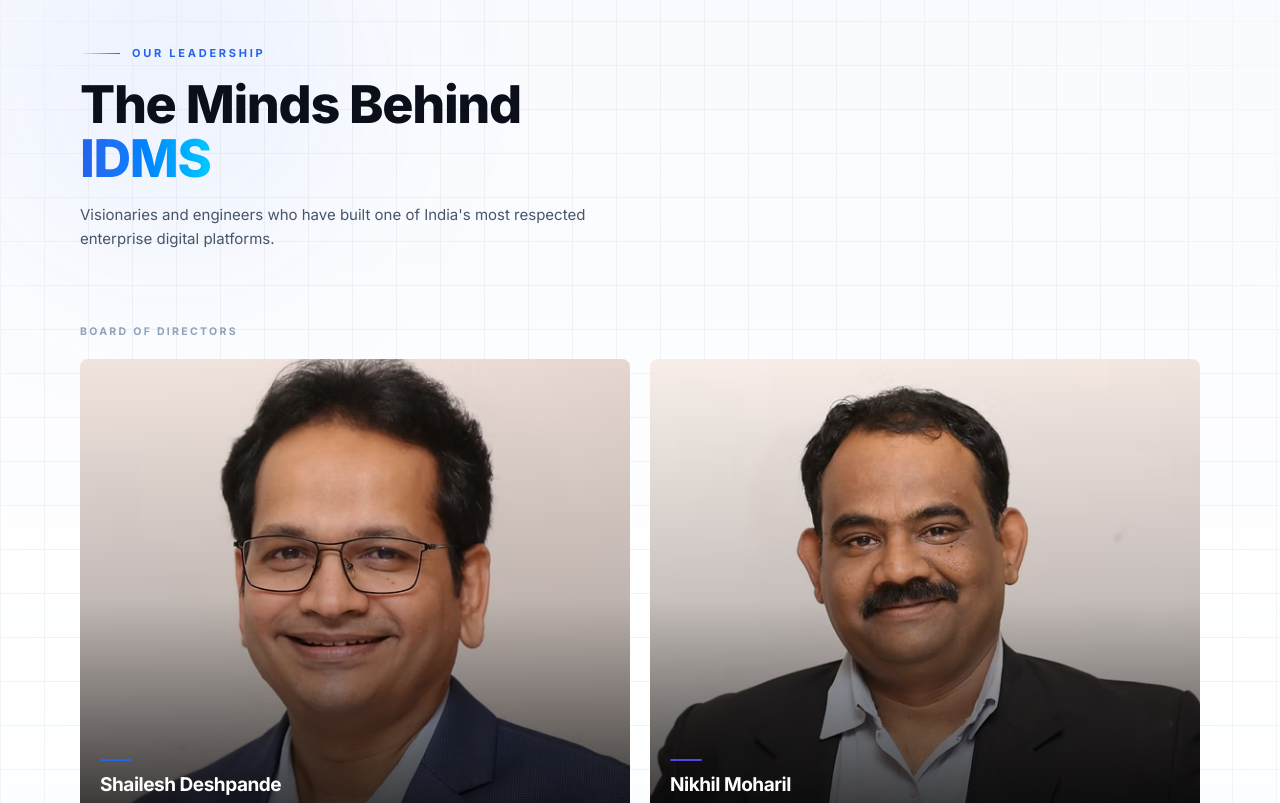
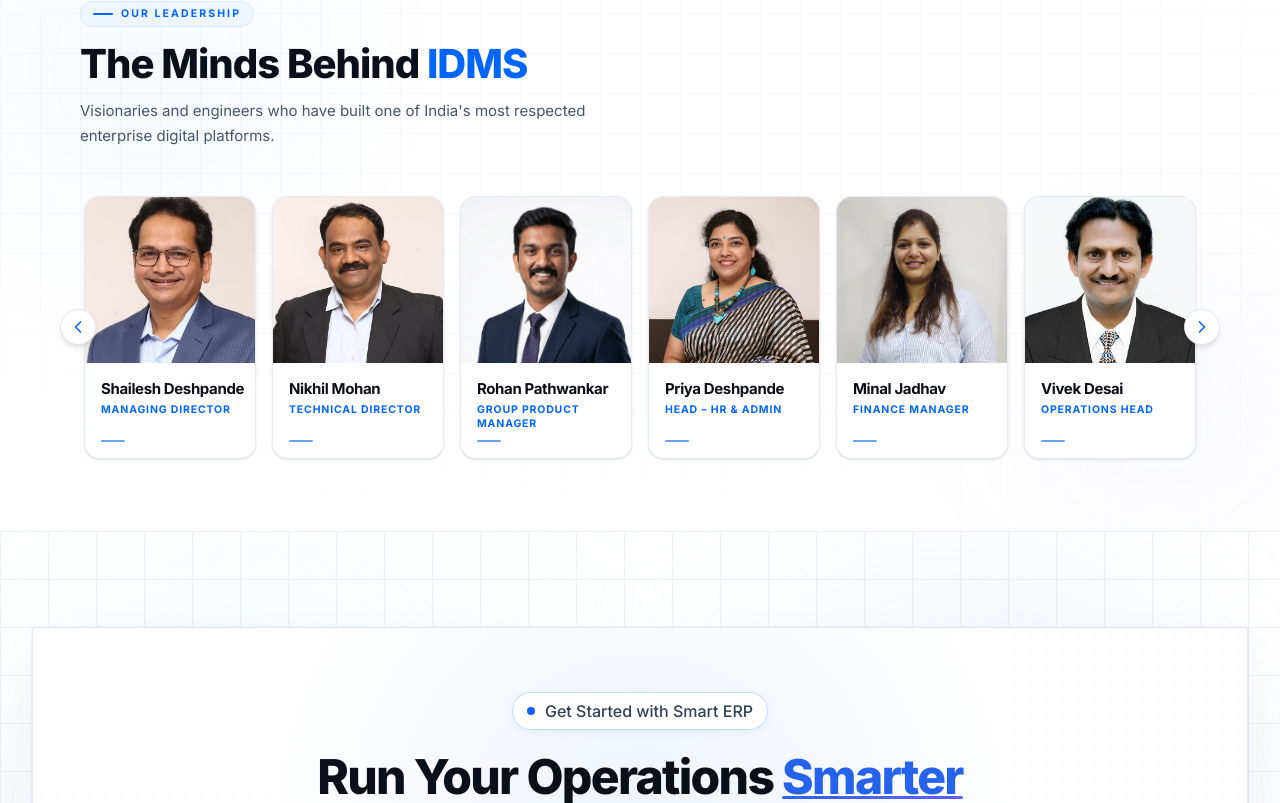
Before and after one commit to sarthakmohitesm/IDSMINFOTECH, a React (Vite) app: page /about in a window 1280 px wide. Shown: the part 5137-5940 px from the top of the page. Built offline with nearby package versions, Linux system fonts and the light colour scheme; no server answers.

Commit message:
make the leaders section

```diff
--- a/src/components/LeadershipSection3D.jsx
+++ b/src/components/LeadershipSection3D.jsx
@@ -6,6 +6,7 @@
   useTransform,
   useMotionValue,
 } from 'framer-motion';
+import { ChevronLeft, ChevronRight } from 'lucide-react';
 
 import pic1 from '../assets/pics/06_JPG.avif';
 import pic2 from '../assets/pics/07_JPG.avif';
@@ -14,57 +15,54 @@
 import payalImage from '../assets/pics/Payal Mam.jpeg';
 import nileshSarafImage from '../assets/pics/Nilesh_Saraf sir.jpg';
 
-const DIRECTORS = [
+const LEADERS = [
   {
     name: 'Shailesh Deshpande',
-    role: 'Managing Director',
+    role: 'MANAGING DIRECTOR',
     image: pic2,
-    accentColor: '#2563EB',
+    accentColor: '#0066FF',
   },
   {
-    name: 'Nikhil Moharil',
-    role: 'Technical Director',
+    name: 'Nikhil Mohan',
+    role: 'TECHNICAL DIRECTOR',
     image: pic1,
-    accentColor: '#4F46E5',
-  },
-];
-
-const MANAGERS = [
-  {
-    name: 'Rohan Pathradkar',
-    role: 'Group Product Manager',
-    image: ruhanImage,
-    accentColor: '#0284C7',
+    accentColor: '#0066FF',
   },
   {
-    name: 'Nishigandha Kamlapurkar',
-    role: 'Group Product Manager',
-    image: nishigandhaImage,
-    accentColor: '#059669',
+    name: 'Rohan Pathwankar',
+    role: 'GROUP PRODUCT MANAGER',
+    image: ruhanImage,
+    accentColor: '#0066FF',
   },
   {
-    name: 'Payal Deo',
-    role: 'Group Product Manager',
-    image: payalImage,
-    accentColor: '#7C3AED',
+    name: 'Priya Deshpande',
+    role: 'HEAD – HR & ADMIN',
+    image: nishigandhaImage,
+    accentColor: '#0066FF',
   },
   {
-    name: 'Nilesh Saraf',
-    role: 'Group Product Manager',
+    name: 'Minal Jadhav',
+    role: 'FINANCE MANAGER',
+    image: payalImage,
+    accentColor: '#0066FF',
+  },
+  {
+    name: 'Vivek Desai',
+    role: 'OPERATIONS HEAD',
     image: nileshSarafImage,
-    accentColor: '#DB2777',
+    accentColor: '#0066FF',
   },
 ];
 
 /* ── Individual Portrait Card ── */
-function PortraitCard({ person, index, delay = 0, large = false }) {
+function PortraitCard({ person, index, delay = 0 }) {
   const cardRef = useRef(null);
   const mouseX = useMotionValue(0);
   const mouseY = useMotionValue(0);
 
   const springCfg = { stiffness: 200, damping: 24 };
-  const rotateX = useSpring(useTransform(mouseY, [-0.5, 0.5], [8, -8]), springCfg);
-  const rotateY = useSpring(useTransform(mouseX, [-0.5, 0.5], [-8, 8]), springCfg);
+  const rotateX = useSpring(useTransform(mouseY, [-0.5, 0.5], [4, -4]), springCfg);
+  const rotateY = useSpring(useTransform(mouseX, [-0.5, 0.5], [-4, 4]), springCfg);
 
   const handleMouseMove = (e) => {
     if (!cardRef.current) return;
@@ -81,72 +79,41 @@
   return (
     <motion.div
       ref={cardRef}
-      initial={{ opacity: 0, y: 40 }}
+      initial={{ opacity: 0, y: 20 }}
       whileInView={{ opacity: 1, y: 0 }}
-      viewport={{ once: true, margin: '-60px' }}
-      transition={{ duration: 0.7, ease: [0.22, 1, 0.36, 1], delay }}
+      viewport={{ once: true, margin: '-20px' }}
+      transition={{ duration: 0.5, ease: [0.22, 1, 0.36, 1], delay }}
       onMouseMove={handleMouseMove}
       onMouseLeave={handleMouseLeave}
       style={{ perspective: 1000 }}
-      className="group relative w-full select-none will-change-transform"
+      className="group relative w-full select-none will-change-transform flex-shrink-0"
     >
       <motion.div
         style={{ rotateX, rotateY, transformStyle: 'preserve-3d' }}
         transition={{ duration: 0.3, ease: 'easeOut' }}
-        className={`relative w-full overflow-hidden rounded-lg ${large ? 'h-[420px] sm:h-[480px]' : 'h-[320px] sm:h-[370px]'}`}
+        className="relative w-full overflow-hidden rounded-2xl shadow-sm hover:shadow-md border border-slate-200/80 bg-white flex flex-col transition-all duration-300"
       >
-        {/* Portrait Image */}
+        {/* Top Portrait Image Section */}
+        <div className="relative w-full aspect-[4/3.9] overflow-hidden bg-gradient-to-b from-slate-200 to-slate-300">
           <img
             src={person.image}
             alt={person.name}
-          className="absolute inset-0 w-full h-full object-cover object-top transition-transform duration-700 group-hover:scale-105"
+            className="absolute inset-0 w-full h-full object-cover object-[center_12%] transition-transform duration-700 group-hover:scale-105"
           />
+        </div>
 
-        {/* Permanent dark gradient at bottom */}
-        <div className="absolute inset-0 bg-gradient-to-t from-black/85 via-black/20 to-transparent" />
-
-        {/* Hover shimmer overlay */}
-        <div
-          className="absolute inset-0 opacity-0 group-hover:opacity-100 transition-opacity duration-500"
-          style={{ background: `linear-gradient(135deg, ${person.accentColor}22 0%, transparent 60%)` }}
-        />
-
-        {/* Accent top-left corner line */}
-        <div
-          className="absolute top-0 left-0 w-10 h-10 opacity-0 group-hover:opacity-100 transition-opacity duration-500"
-          style={{
-            borderTop: `2px solid ${person.accentColor}`,
-            borderLeft: `2px solid ${person.accentColor}`,
-          }}
-        />
-        {/* Accent bottom-right corner line */}
-        <div
-          className="absolute bottom-0 right-0 w-10 h-10 opacity-0 group-hover:opacity-100 transition-opacity duration-500"
-          style={{
-            borderBottom: `2px solid ${person.accentColor}`,
-            borderRight: `2px solid ${person.accentColor}`,
-          }}
-        />
-
-        {/* Name / Role block pinned to bottom */}
-        <div
-          className="absolute bottom-0 left-0 right-0 px-5 py-5"
-          style={{ transform: 'translateZ(30px)' }}
-        >
-          {/* Accent line above name */}
-          <div
-            className="h-[2px] w-8 mb-3 rounded-full transition-all duration-500 group-hover:w-14"
-            style={{ backgroundColor: person.accentColor }}
-          />
-          <h3 className="text-white font-bold text-[17px] sm:text-[19px] font-noto-sans tracking-tight leading-tight mb-1">
+        {/* Bottom Clean White Info Section */}
+        <div className="p-3.5 sm:p-4 bg-white flex flex-col items-start min-h-[95px] justify-between">
+          <div>
+            <h3 className="text-[#0B0F19] font-bold text-[13.5px] sm:text-[14.5px] xl:text-[15px] font-noto-sans tracking-tight leading-snug truncate w-full">
               {person.name}
             </h3>
-          <p
-            className="text-[12px] font-semibold uppercase tracking-[0.18em] font-noto-sans"
-            style={{ color: person.accentColor }}
-          >
+            <p className="text-[9.5px] sm:text-[10px] xl:text-[10.5px] font-bold uppercase tracking-[0.08em] font-noto-sans text-[#0066FF] mt-1 leading-tight">
               {person.role}
             </p>
+          </div>
+          {/* Accent bar at the bottom */}
+          <div className="h-[2px] w-6 bg-[#0066FF]/60 rounded-full mt-2.5" />
         </div>
       </motion.div>
     </motion.div>
@@ -156,6 +123,7 @@
 /* ── Main Section ── */
 export default function LeadershipSection3D() {
   const sectionRef = useRef(null);
+  const carouselRef = useRef(null);
 
   const { scrollYProgress } = useScroll({
     target: sectionRef,
@@ -168,102 +136,106 @@
     restDelta: 0.001,
   });
 
-  const bgLineY = useTransform(smoothScroll, [0, 1], [-40, 40]);
+  const bgLineY = useTransform(smoothScroll, [0, 1], [-20, 20]);
+
+  const scroll = (direction) => {
+    if (!carouselRef.current) return;
+    const scrollAmount = 300;
+    carouselRef.current.scrollBy({
+      left: direction === 'left' ? -scrollAmount : scrollAmount,
+      behavior: 'smooth',
+    });
+  };
 
   return (
     <section
       ref={sectionRef}
-      className="relative pt-20 pb-28 md:pt-28 md:pb-36 px-4 lg:px-[80px] w-full overflow-hidden select-none bg-gradient-to-b from-[#F8FAFF] via-white to-[#F0F6FF] border-t border-slate-200/80"
+      className="relative w-full py-10 sm:py-12 lg:py-16 px-4 sm:px-8 lg:px-14 xl:px-20 overflow-hidden select-none bg-white border-t border-slate-200/80"
     >
-      {/* Subtle grid — matches rest of site */}
+      {/* Subtle grid pattern */}
       <div
-        className="pointer-events-none absolute inset-0 opacity-50 bg-[linear-gradient(to_right,#e5e7eb_1px,transparent_1px),linear-gradient(to_bottom,#e5e7eb_1px,transparent_1px)] bg-[size:44px_44px] [mask-image:radial-gradient(ellipse_80%_60%_at_50%_40%,#000_60%,transparent_100%)]"
+        className="pointer-events-none absolute inset-0 opacity-50 bg-[linear-gradient(to_right,#f1f5f9_1px,transparent_1px),linear-gradient(to_bottom,#f1f5f9_1px,transparent_1px)] bg-[size:40px_40px] [mask-image:radial-gradient(ellipse_85%_65%_at_50%_40%,#000_60%,transparent_100%)]"
         aria-hidden="true"
       />
 
       {/* Ambient glow orbs */}
       <motion.div
-        style={{ y: bgLineY, background: 'radial-gradient(circle, rgba(37,99,235,0.09) 0%, transparent 70%)' }}
-        className="absolute -top-20 -left-20 w-[500px] h-[500px] rounded-full blur-[90px] pointer-events-none"
+        style={{ y: bgLineY, background: 'radial-gradient(circle, rgba(0,102,255,0.06) 0%, transparent 70%)' }}
+        className="absolute -top-20 -left-20 w-[450px] h-[450px] rounded-full blur-[80px] pointer-events-none"
         aria-hidden="true"
       />
       <motion.div
-        style={{ y: bgLineY, background: 'radial-gradient(circle, rgba(99,102,241,0.08) 0%, transparent 70%)' }}
-        className="absolute -bottom-20 -right-20 w-[450px] h-[450px] rounded-full blur-[80px] pointer-events-none"
+        style={{ y: bgLineY, background: 'radial-gradient(circle, rgba(99,102,241,0.05) 0%, transparent 70%)' }}
+        className="absolute -bottom-20 -right-20 w-[400px] h-[400px] rounded-full blur-[70px] pointer-events-none"
         aria-hidden="true"
       />
 
-      <div className="max-w-[1300px] mx-auto relative z-10">
+      <div className="max-w-[1440px] mx-auto relative z-10 w-full">
 
-        {/* ── Section Header ── */}
+        {/* ── Section Header — Top Left ── */}
         <motion.div
-          initial={{ opacity: 0, y: 28 }}
+          initial={{ opacity: 0, y: 15 }}
           whileInView={{ opacity: 1, y: 0 }}
-          viewport={{ once: true, margin: '-80px' }}
-          transition={{ duration: 0.7, ease: [0.22, 1, 0.36, 1] }}
-          className="mb-14 md:mb-18"
+          viewport={{ once: true, margin: '-40px' }}
+          transition={{ duration: 0.5, ease: [0.22, 1, 0.36, 1] }}
+          className="mb-8 sm:mb-10"
         >
-          {/* Eyebrow */}
-          <div className="flex items-center gap-3 mb-4">
-            <div className="h-px w-10 bg-gradient-to-r from-transparent to-[#2563EB]" />
-            <span className="text-[11px] font-bold tracking-[0.25em] uppercase text-[#2563EB]">
-              Our Leadership
+          {/* Eyebrow Pill Badge */}
+          <div className="inline-flex items-center gap-2 px-3 py-1 rounded-full bg-blue-50/90 border border-blue-100 mb-3">
+            <span className="w-5 h-[2px] bg-[#0066FF] rounded-full" />
+            <span className="text-[10.5px] font-bold tracking-[0.2em] uppercase text-[#0066FF]">
+              OUR LEADERSHIP
             </span>
           </div>
 
-          <h2 className="text-[32px] sm:text-[42px] md:text-[52px] font-extrabold text-[#0B0F19] font-noto-sans tracking-tight leading-[1.05] max-w-xl">
+          {/* Heading */}
+          <h2 className="text-[28px] sm:text-[34px] lg:text-[40px] font-extrabold text-[#0B0F19] font-noto-sans tracking-tight leading-tight">
             The Minds Behind{' '}
-            <span className="bg-gradient-to-r from-[#2563EB] via-[#0083FF] to-[#00C9FF] bg-clip-text text-transparent">
+            <span className="text-[#0066FF]">
               IDMS
             </span>
           </h2>
-          <p className="mt-4 text-[15px] text-[#475569] leading-relaxed max-w-lg font-noto-sans">
+
+          {/* Subtitle */}
+          <p className="mt-2.5 text-[14px] sm:text-[15px] text-[#475569] leading-relaxed max-w-xl font-noto-sans">
             Visionaries and engineers who have built one of India's most respected enterprise digital platforms.
           </p>
         </motion.div>
 
-        {/* ── Board of Directors — 2 large cards ── */}
-        <div className="mb-4">
-          <motion.p
-            initial={{ opacity: 0, x: -16 }}
-            whileInView={{ opacity: 1, x: 0 }}
-            viewport={{ once: true }}
-            transition={{ duration: 0.5 }}
-            className="text-[10.5px] font-bold tracking-[0.22em] uppercase text-slate-400 mb-5"
+        {/* ── Leaders Row / Carousel with Left & Right Arrows ── */}
+        <div className="relative w-full flex items-center">
+          {/* Left Arrow Button */}
+          <button
+            onClick={() => scroll('left')}
+            className="absolute -left-3 sm:-left-5 z-20 w-8 h-8 sm:w-9 sm:h-9 rounded-full bg-white shadow-md border border-slate-200 text-[#0066FF] flex items-center justify-center hover:bg-blue-50 hover:scale-105 active:scale-95 transition-all duration-200"
+            aria-label="Previous Leaders"
           >
-            Board of Directors
-          </motion.p>
-          <div className="grid grid-cols-1 sm:grid-cols-2 gap-4 lg:gap-5">
-            {DIRECTORS.map((person, i) => (
+            <ChevronLeft className="w-5 h-5" />
+          </button>
+
+          {/* Cards Grid / Container */}
+          <div
+            ref={carouselRef}
+            className="w-full grid grid-cols-2 sm:grid-cols-3 lg:grid-cols-6 gap-3 sm:gap-4 overflow-x-auto no-scrollbar scroll-smooth py-2 px-1"
+          >
+            {LEADERS.map((person, i) => (
               <PortraitCard
                 key={person.name}
                 person={person}
                 index={i}
-                delay={i * 0.1}
-                large={true}
+                delay={i * 0.05}
               />
             ))}
           </div>
-        </div>
 
-        {/* Divider */}
-        <div className="my-10 flex items-center gap-4">
-          <div className="flex-1 h-px bg-slate-200" />
-          <span className="text-[10px] font-bold tracking-[0.22em] uppercase text-slate-400">Management Team</span>
-          <div className="flex-1 h-px bg-slate-200" />
-        </div>
-
-        {/* ── Management Team — 4 smaller cards ── */}
-        <div className="grid grid-cols-2 lg:grid-cols-4 gap-4 lg:gap-5">
-          {MANAGERS.map((person, i) => (
-            <PortraitCard
-              key={person.name}
-              person={person}
-              index={i}
-              delay={0.1 + i * 0.08}
-              large={false}
-            />
-          ))}
+          {/* Right Arrow Button */}
+          <button
+            onClick={() => scroll('right')}
+            className="absolute -right-3 sm:-right-5 z-20 w-8 h-8 sm:w-9 sm:h-9 rounded-full bg-white shadow-md border border-slate-200 text-[#0066FF] flex items-center justify-center hover:bg-blue-50 hover:scale-105 active:scale-95 transition-all duration-200"
+            aria-label="Next Leaders"
+          >
+            <ChevronRight className="w-5 h-5" />
+          </button>
         </div>
 
       </div>
--- a/src/components/layout/Navbar.jsx
+++ b/src/components/layout/Navbar.jsx
@@ -150,7 +150,7 @@
                             setOpenDropdownHref(link.href);
                           }}
                           onMouseLeave={scheduleCloseDropdown}
-                          className={`fixed top-[64px] left-0 w-full bg-white/95 backdrop-blur-xl border-b border-[#e5e5e5]/80 shadow-[0_12px_32px_rgba(10,10,10,0.08)] transition-all duration-300 z-40 overflow-hidden before:content-[''] before:absolute before:left-0 before:right-0 before:-top-3 before:h-3 before:pointer-events-auto ${
+                          className={`fixed top-[64px] left-0 w-full bg-white backdrop-blur-xl border-b border-[#e5e5e5]/80 shadow-[0_12px_32px_rgba(10,10,10,0.08)] transition-all duration-300 z-40 overflow-hidden before:content-[''] before:absolute before:left-0 before:right-0 before:-top-3 before:h-3 before:pointer-events-auto ${
                             dropdownOpen
                               ? 'opacity-100 visible translate-y-0 pointer-events-auto'
                               : 'pointer-events-none invisible opacity-0 -translate-y-2'
```
Lines whose indentation alone changed are shown as unchanged.
